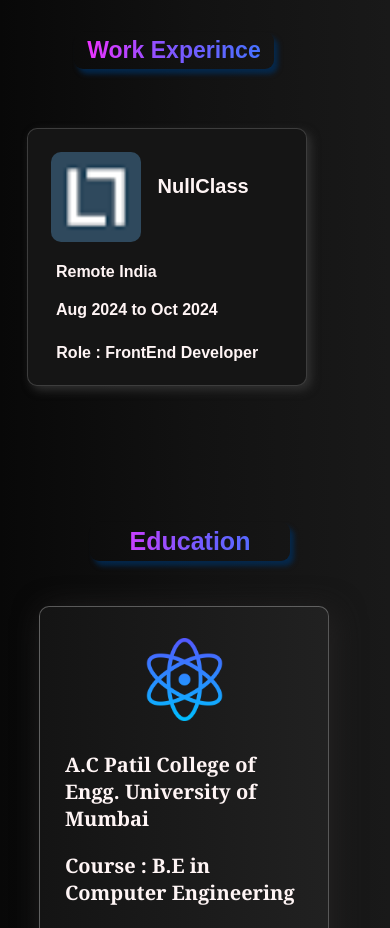
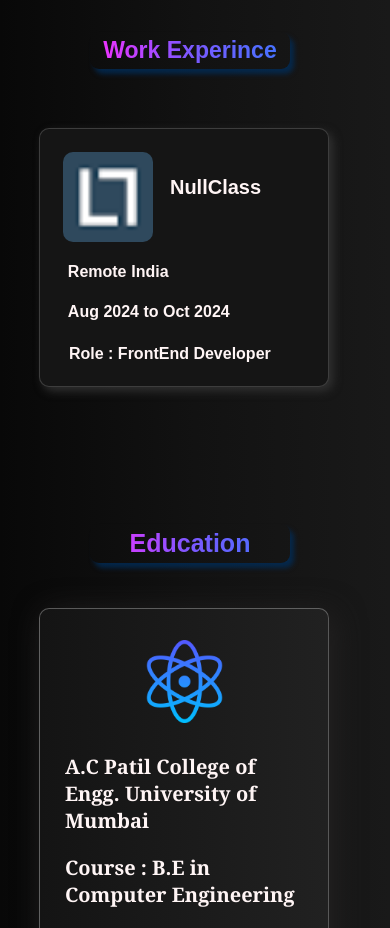
Before and after one commit to pankajkori81/Pk-Portfolio, a React (Vite) app: page / in a window 390 px wide. Shown: the part 6380-7308 px from the top of the page. Built offline with nearby package versions, Linux system fonts and the light colour scheme; a web font is replaced by a local one.

Commit message:
Update Experince.css

```diff
--- a/src/components/Experince/Experince.css
+++ b/src/components/Experince/Experince.css
@@ -99,7 +99,7 @@
         text-align: center;
         font-size: 23px;
         font-family: Arial, Helvetica, sans-serif;
-        margin-left: 19%;
+        margin-left: 23%;
         margin-top: 18%;
         padding: 5px;
         width: 200px;
@@ -117,7 +117,7 @@
 
 
      .work{
-        width: 280px;
+        width: 290px;
         display: flex;
         flex-wrap: wrap;
         justify-content: space-around;
@@ -126,7 +126,7 @@
        border-radius: 10px;
         border: 1px solid #5757579d;
         margin-top:15%;
-        margin-left: 7% ;
+        margin-left: 10% ;
         padding: 23px;
      }
 
@@ -164,7 +164,7 @@
         font-size: 16px;
         font-family: Arial, Helvetica, sans-serif;
         font-weight: 700;
-        margin-left:-5%;
+        margin-left:-7%;
         margin-top: 12%;
 
      }
```
